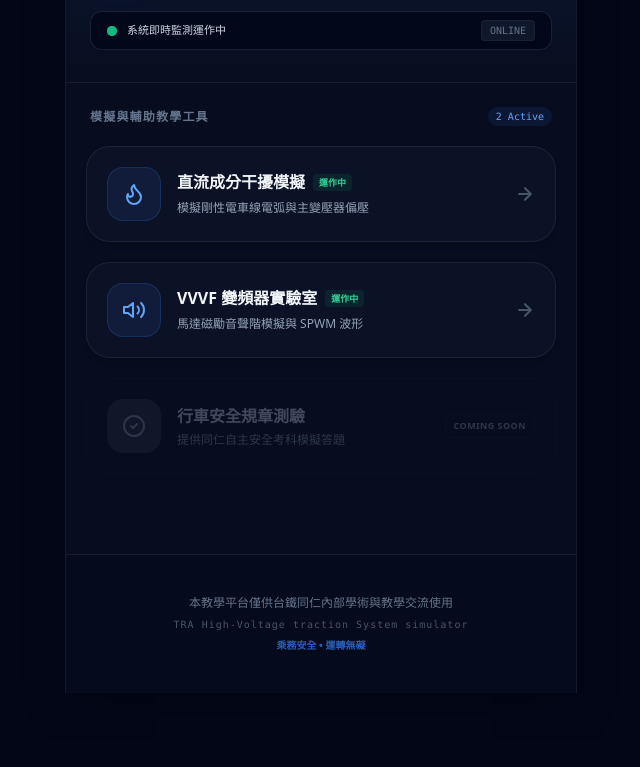
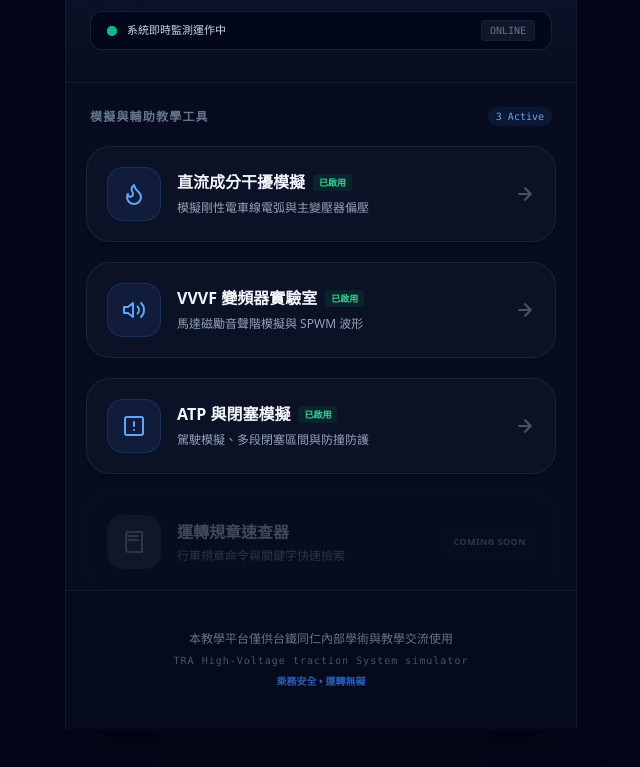
Before and after one commit to zzlun0914/fertilizer-calc, a plain HTML site: page tra/index.html in a window 1280 px wide. Shown: the part 107-874 px from the top of the page, without its empty margins (319-959 px from the left). Before the commit the page ends 848 px from the top, so only its background shows below. Drawn offline with nearby package versions, Linux system fonts and the light colour scheme.

Commit message:
Update index.html

```diff
--- a/tra/index.html
+++ b/tra/index.html
@@ -64,13 +64,14 @@
 
             <div class="flex items-center justify-between px-1">
                 <h2 class="text-xs font-bold text-slate-500 tracking-widest uppercase">模擬與輔助教學工具</h2>
-                <span class="text-[10px] text-blue-400 bg-blue-500/10 px-2 py-0.5 rounded-full font-mono">2 Active</span>
+                <span class="text-[10px] text-blue-400 bg-blue-500/10 px-2 py-0.5 rounded-full font-mono">3 Active</span>
             </div>
 
-            <!-- 工具 1：電聯車直流成分與軌道電路干擾模擬 -->
+            <!-- 工具 1：電聯車直流成分與軌道電路干擾模擬 (已啟用) -->
             <a href="./dc-component/index.html" class="tap-card block bg-slate-900/60 p-5 rounded-3xl border border-slate-800/80 shadow-md flex items-center justify-between hover:border-blue-500/60 hover:bg-slate-900 transition-all duration-300 group">
                 <div class="flex items-center space-x-4">
                     <div class="bg-blue-500/10 p-3.5 rounded-2xl text-blue-400 border border-blue-500/20 group-hover:bg-blue-600 group-hover:text-white transition-colors duration-300">
+                        <!-- 閃電能量波動圖標 -->
                         <svg class="w-6 h-6" viewBox="0 0 24 24" fill="none" stroke="currentColor" stroke-width="2" stroke-linecap="round" stroke-linejoin="round">
                             <path d="M8.5 14.5A2.5 2.5 0 0 0 11 12c0-1.38-.5-2-1-3-1.072-2.143-.224-4.054 2-6 .5 2.5 2 4.9 4 6.5 2 1.6 3 3.5 3 5.5a7 7 0 1 1-14 0c0-1.153.433-2.294 1-3a2.5 2.5 0 0 0 2.5 3z"/>
                         </svg>
@@ -78,12 +79,13 @@
                     <div>
                         <div class="flex items-center space-x-2">
                             <h3 class="font-bold text-slate-100 text-base group-hover:text-blue-300 transition-colors">直流成分干擾模擬</h3>
-                            <span class="text-[9px] font-bold bg-emerald-500/10 text-emerald-400 px-1.5 py-0.5 rounded">運作中</span>
+                            <span class="text-[9px] font-bold bg-emerald-500/10 text-emerald-400 px-1.5 py-0.5 rounded">已啟用</span>
                         </div>
                         <p class="text-xs text-slate-400 mt-1 leading-relaxed">模擬剛性電車線電弧與主變壓器偏壓</p>
                     </div>
                 </div>
                 <div class="text-slate-600 group-hover:text-blue-400 transition-colors pl-2">
+                    <!-- 向右精確箭頭 -->
                     <svg class="w-5 h-5 transform group-hover:translate-x-1 transition-transform" fill="none" stroke="currentColor" stroke-width="2.5" stroke-linecap="round" stroke-linejoin="round" viewBox="0 0 24 24">
                         <path d="M5 12h14M12 5l7 7-7 7"/>
                     </svg>
@@ -94,7 +96,7 @@
             <a href="./vvvf/index.html" class="tap-card block bg-slate-900/60 p-5 rounded-3xl border border-slate-800/80 shadow-md flex items-center justify-between hover:border-blue-500/60 hover:bg-slate-900 transition-all duration-300 group">
                 <div class="flex items-center space-x-4">
                     <div class="bg-blue-500/10 p-3.5 rounded-2xl text-blue-400 border border-blue-500/20 group-hover:bg-blue-600 group-hover:text-white transition-colors duration-300">
-                        <!-- 音波開關圖標 -->
+                        <!-- 音波喇叭圖標 -->
                         <svg class="w-6 h-6" viewBox="0 0 24 24" fill="none" stroke="currentColor" stroke-width="2" stroke-linecap="round" stroke-linejoin="round">
                             <path d="M11 5L6 9H2v6h4l5 4V5z"/>
                             <path d="M19.07 4.93a10 10 0 0 1 0 14.14M15.54 8.46a5 5 0 0 1 0 7.07"/>
@@ -103,7 +105,7 @@
                     <div>
                         <div class="flex items-center space-x-2">
                             <h3 class="font-bold text-slate-100 text-base group-hover:text-blue-300 transition-colors">VVVF 變頻器實驗室</h3>
-                            <span class="text-[9px] font-bold bg-emerald-500/10 text-emerald-400 px-1.5 py-0.5 rounded">運作中</span>
+                            <span class="text-[9px] font-bold bg-emerald-500/10 text-emerald-400 px-1.5 py-0.5 rounded">已啟用</span>
                         </div>
                         <p class="text-xs text-slate-400 mt-1 leading-relaxed">馬達磁勵音聲階模擬與 SPWM 波形</p>
                     </div>
@@ -115,18 +117,44 @@
                 </div>
             </a>
 
-            <!-- 工具 3：業務與安全規章測驗 (規劃中) -->
+            <!-- 工具 3：台鐵 ATP 駕駛與閉塞模擬系統 (已啟用) -->
+            <a href="./atp/index.html" class="tap-card block bg-slate-900/60 p-5 rounded-3xl border border-slate-800/80 shadow-md flex items-center justify-between hover:border-blue-500/60 hover:bg-slate-900 transition-all duration-300 group">
+                <div class="flex items-center space-x-4">
+                    <div class="bg-blue-500/10 p-3.5 rounded-2xl text-blue-400 border border-blue-500/20 group-hover:bg-blue-600 group-hover:text-white transition-colors duration-300">
+                        <!-- 盾牌/安全雷達圖標 -->
+                        <svg class="w-6 h-6" viewBox="0 0 24 24" fill="none" stroke="currentColor" stroke-width="2" stroke-linecap="round" stroke-linejoin="round">
+                            <rect width="18" height="18" x="3" y="3" rx="2"/>
+                            <path d="M12 8v4M12 16h.01"/>
+                        </svg>
+                    </div>
+                    <div>
+                        <div class="flex items-center space-x-2">
+                            <h3 class="font-bold text-slate-100 text-base group-hover:text-blue-300 transition-colors">ATP 與閉塞模擬</h3>
+                            <span class="text-[9px] font-bold bg-emerald-500/10 text-emerald-400 px-1.5 py-0.5 rounded">已啟用</span>
+                        </div>
+                        <p class="text-xs text-slate-400 mt-1 leading-relaxed">駕駛模擬、多段閉塞區間與防撞防護</p>
+                    </div>
+                </div>
+                <div class="text-slate-600 group-hover:text-blue-400 transition-colors pl-2">
+                    <svg class="w-5 h-5 transform group-hover:translate-x-1 transition-transform" fill="none" stroke="currentColor" stroke-width="2.5" stroke-linecap="round" stroke-linejoin="round" viewBox="0 0 24 24">
+                        <path d="M5 12h14M12 5l7 7-7 7"/>
+                    </svg>
+                </div>
+            </a>
+
+            <!-- 未來工具 4：運轉規章速查 (規劃中) -->
             <div class="bg-slate-900/20 p-5 rounded-3xl border border-slate-900 flex items-center justify-between opacity-40 select-none">
                 <div class="flex items-center space-x-4">
                     <div class="bg-slate-800 p-3.5 rounded-2xl text-slate-500 border border-slate-800/40">
+                        <!-- 規章/文件圖標 -->
                         <svg class="w-6 h-6" viewBox="0 0 24 24" fill="none" stroke="currentColor" stroke-width="2" stroke-linecap="round" stroke-linejoin="round">
-                            <path d="M12 22c5.523 0 10-4.477 10-10S17.523 2 12 2 2 6.477 2 12s4.477 10 10 10z"/>
-                            <path d="m9 12 2 2 4-4"/>
+                            <path d="M4 19.5v-15A2.5 2.5 0 0 1 6.5 2H20v20H6.5a2.5 2.5 0 0 1-2.5-2.5Z"/>
+                            <path d="M6 6h10M6 10h10"/>
                         </svg>
                     </div>
                     <div>
-                        <h3 class="font-bold text-slate-400 text-base">行車安全規章測驗</h3>
-                        <p class="text-xs text-slate-500 mt-1">提供同仁自主安全考科模擬答題</p>
+                        <h3 class="font-bold text-slate-400 text-base">運轉規章速查器</h3>
+                        <p class="text-xs text-slate-500 mt-1">行車規章命令與關鍵字快速檢索</p>
                     </div>
                 </div>
                 <span class="text-[9px] font-bold tracking-wider text-slate-500 bg-slate-850 px-2 py-1 rounded-md border border-slate-800/40">COMING SOON</span>
```
